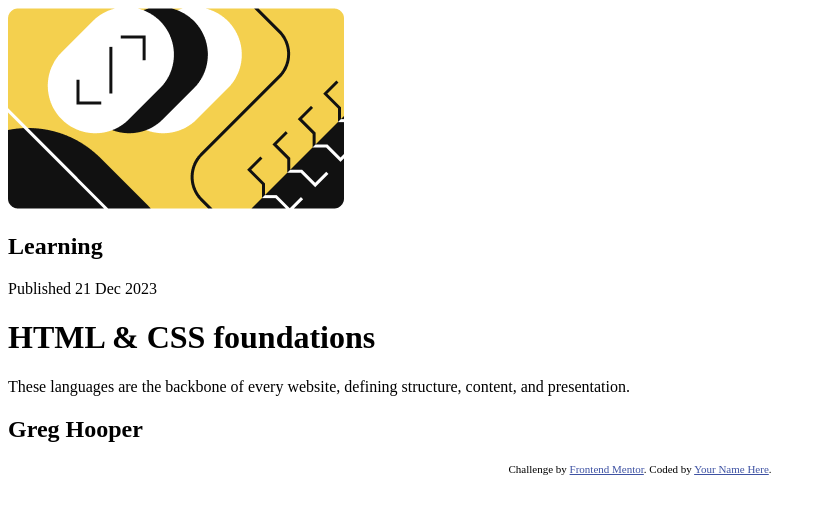
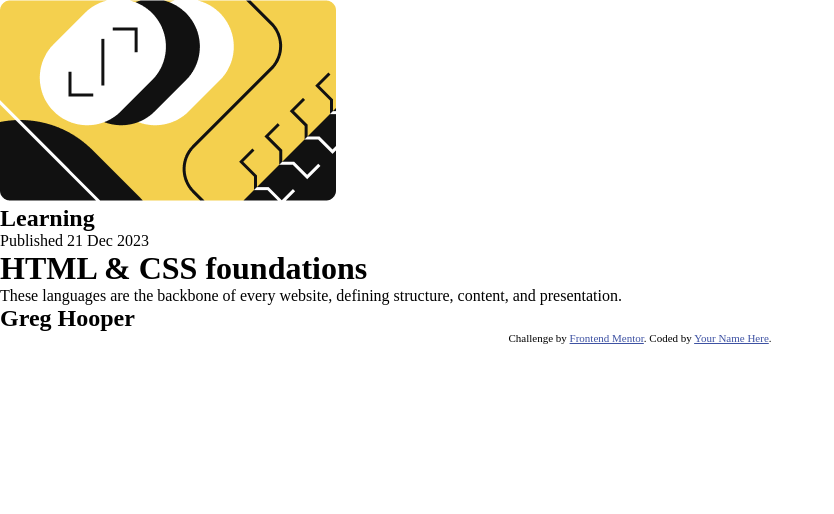
Before and after one commit to tflinch/Blog-preview-card, a plain HTML site: page index.html in a window 1280 px wide. Shown: the whole page, without its empty margins (0-834 px from the left). Drawn offline with Linux system fonts and the light colour scheme.

Commit message:
feat: created css folder  add basic styling.

```diff
--- a/index.html
+++ b/index.html
@@ -11,6 +11,7 @@
       sizes="32x32"
       href="./assets/images/favicon-32x32.png"
     />
+    <link rel="stylesheet" href="./styles/styles.css">
 
     <title>Frontend Mentor | Blog preview card</title>
 
--- /dev/null
+++ b/styles/styles.css
@@ -0,0 +1,5 @@
+*{
+    margin: 0;
+    padding: 0;
+    box-sizing: none;
+}
```
